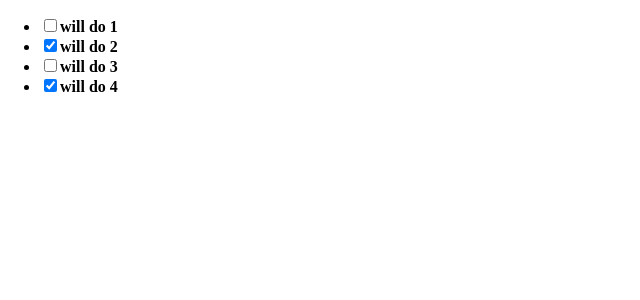
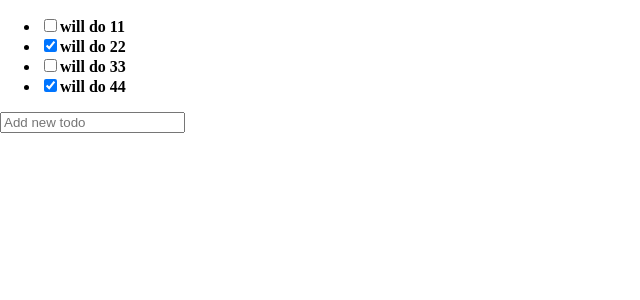
Before and after one commit to davidkoojohn/TodoList-for-vuejs, a Vue app: page /#/home in a window 1280 px wide. Shown: the top 300 px of the page, without its empty margins (0-640 px from the left). Built offline with nearby package versions, Linux system fonts and the light colour scheme.

Commit message:
add addnewtodo method

```diff
--- a/src/views/HomeView.vue
+++ b/src/views/HomeView.vue
@@ -1,11 +1,16 @@
 <template>
   <div class="home-view">
     <ul>
-      <li v-for="(item, index) in todos" :key="item.id">
+      <li v-for="(item, index) in todos" :key="index">
         <input type="checkbox" :checked="item.done"/>
-        <strong @click="tryDo">{{ item.title }}</strong>
+        <strong @click="tryDo">{{ item.title }}{{item.id}}</strong>
       </li>
     </ul>
+    <div>
+      <input v-model="newTodoText"
+             v-on:keyup.enter="addNewTodo"
+             placeholder="Add new todo"/>
+    </div>
   </div>
 </template>
 
@@ -20,6 +25,7 @@
     },
     data() {
       return {
+        newTodoText: '',
         todos: [
           {
             id: 1,
@@ -47,6 +53,15 @@
     methods: {
       tryDo: (e) => {
         console.log(e)
+      },
+      addNewTodo() {
+        const ID = this.todos[this.todos.length -1].id + 1
+        this.todos.push({
+          id: ID,
+          title: this.newTodoText,
+          done: false
+        })
+        this.newTodoText = ''
       }
     }
   }
```
